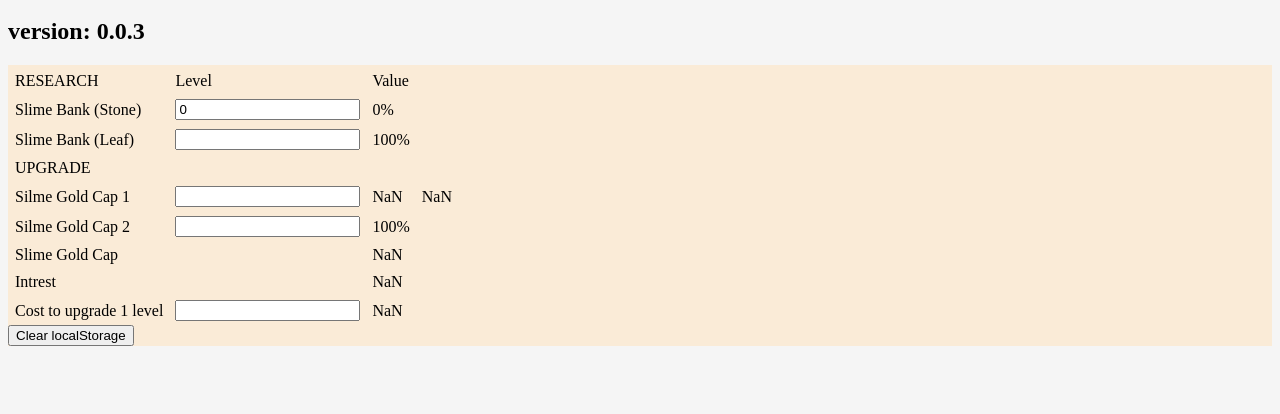
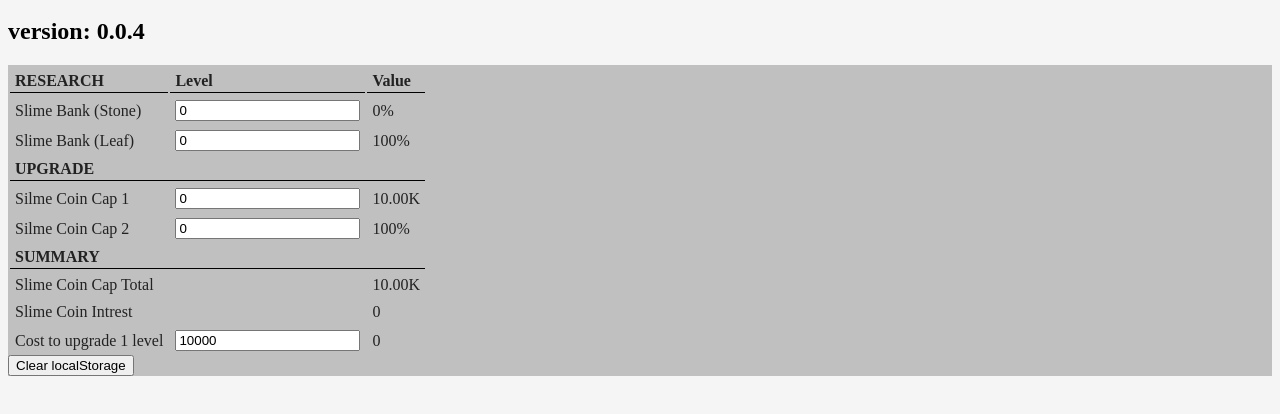
Before and after one commit to PR0CESSUS/ieh2calc, a plain HTML site: page index.html in a window 1280 px wide. Shown: the part 48-462 px from the top of the page. Drawn offline with Linux system fonts and the light colour scheme.

Commit message:
ver 0.0.4

```diff
--- a/index.html
+++ b/index.html
@@ -9,52 +9,55 @@
     </head>
     <body onload="load();">
         <h1>IEH2calc</h1>
-        <h2>version: 0.0.3</h2>
-        <div style="background-color: antiquewhite;">
+        <h2>version: 0.0.4</h2>
+        <div>
             <table>
                 <tr>
-                    <td>RESEARCH</td>
-                    <td>Level</td>
-                    <td>Value</td>
+                    <td class="tablehead">RESEARCH</td>
+                    <td class="tablehead">Level</td>
+                    <td class="tablehead">Value</td>
                 </tr>
                 <tr>
                     <td>Slime Bank (Stone)</td>
                     <td>
-                    <form><input type="text" id="research-slime-bank-stone-level"  value="0" onchange="Research_Slime_Bank_Stone(this.value)"></form>
+                    <form><input type="text" id="slime-bank-research-stone-level"  value="0" onchange="Research_Slime_Bank_Stone(this.value)"></form>
                     </td>
-                    <td id="research-slime-bank-stone-value">s</td>
+                    <td id="slime-bank-research-stone-value">$value</td>
                     <td></td>
                 </tr>
                 <tr>
                     <td>Slime Bank (Leaf)</td>
-                    <td><form><input type="text" id="research-slime-bank-leaf-level" value="0" onchange="Research_Slime_Bank_Leaf(this.value)"></form></td>
-                    <td id="research-slime-bank-leaf-value">$value</td>
+                    <td><form><input type="text" id="slime-bank-research-leaf-level" value="0" onchange="Research_Slime_Bank_Leaf(this.value)"></form></td>
+                    <td id="slime-bank-research-leaf-value">$value</td>
                 </tr>
                 <tr>
-                    <td colspan="3">UPGRADE</td>
+                    <td colspan="3" class="tablehead">UPGRADE</td>
                 </tr>
                 <tr>
-                    <td>Silme Gold Cap 1</td>
-                    <td><form><input type="text" id="upgrade-slime-bank-cap-1-level" value="0" onchange="Upgrade_Slime_Bank_Gold_Cap_1(this.value)"></form></td>
-                    <td id="upgrade-slime-bank-cap-1-value">$value</td>
-                    <td id="upgrade-slime-bank-cap-1-value-new">1111</td>
+                    <td>Silme Coin Cap 1</td>
+                    <td><form><input type="text" id="slime-bank-upgrade-slime-coin-cap-1-level" value="0" onchange="Upgrade_Slime_Bank_Gold_Cap_1(this.value)"></form></td>
+                    <td id="slime-bank-upgrade-slime-coin-cap-1-value">$value</td>
                 </tr>
                 <tr>
-                    <td>Silme Gold Cap 2</td>
-                    <td><form><input type="text" id="upgrade-slime-bank-cap-2-level" value="0" onchange="Upgrade_Slime_Bank_Gold_Cap_2(this.value)"></form></td>
-                    <td id="upgrade-slime-bank-cap-2-value">$value</td>
+                    <td>Silme Coin Cap 2</td>
+                    <td><form><input type="text" id="slime-bank-upgrade-slime-coin-cap-2-level" value="0" onchange="Upgrade_Slime_Bank_Gold_Cap_2(this.value)"></form></td>
+                    <td id="slime-bank-upgrade-slime-coin-cap-2-value">$value</td>
                 </tr>
                 <tr>
-                    <td colspan="2">Slime Gold Cap</td>
-                    <td id="slime-bank-gold-cap-value">$value</td>
+                    <td colspan="3" class="tablehead">SUMMARY</td>
+
                 </tr>
                 <tr>
-                    <td colspan="2">Intrest</td>
+                    <td colspan="2">Slime Coin Cap Total</td>
+                    <td id="slime-bank-slime-coin-cap-value">$value</td>
+                </tr>
+                <tr>
+                    <td colspan="2">Slime Coin Intrest</td>
                     <td id="slime-bank-intrest">$value</td>
                 </tr>
                 <tr>
                     <td>Cost to upgrade 1 level</td>
-                    <td><form><input type="text" id="upgrade-slime-bank-cap-1-cost" value="0" onchange="Upgrade_Slime_Bank_Gold_Cap_1_Cost(this.value)"></form></td>
+                    <td><form><input type="text" id="slime-bank-upgrade-slime-coin-cap-1-cost" value="10000" onchange="Slime_Bank_Upgrade_Slime_Coin_Cap_1_Cost(this.value)"></form></td>
                     <td id="slime-bank-optimiser">$value</td>
                 </tr>
             </table>
--- a/script.js
+++ b/script.js
@@ -1,24 +1,38 @@
 function load() {
 
 
-    if (localStorage.getItem('research-slime-bank-stone-level')) {
-      document.getElementById('research-slime-bank-stone-level').value = localStorage.getItem('research-slime-bank-stone-level');
-      Research_Slime_Bank_Stone(localStorage.getItem('research-slime-bank-stone-level'));
+    if (localStorage.getItem('slime-bank-research-stone-level')) {
+      document.getElementById('slime-bank-research-stone-level').value = localStorage.getItem('slime-bank-research-stone-level');
+      Research_Slime_Bank_Stone(localStorage.getItem('slime-bank-research-stone-level'));
   } else {Research_Slime_Bank_Stone(0);}
 
+    if (localStorage.getItem('slime-bank-research-leaf-level')) {
+      document.getElementById('slime-bank-research-leaf-level').value = localStorage.getItem('slime-bank-research-leaf-level');
+      Research_Slime_Bank_Leaf(localStorage.getItem('slime-bank-research-leaf-level'));
+    } else {Research_Slime_Bank_Leaf(0);}
 
-    document.getElementById('research-slime-bank-leaf-level').value = localStorage.getItem('research-slime-bank-leaf-level');
-    document.getElementById('upgrade-slime-bank-cap-1-level').value = localStorage.getItem('upgrade-slime-bank-cap-1-level');
-    document.getElementById('upgrade-slime-bank-cap-2-level').value = localStorage.getItem('upgrade-slime-bank-cap-2-level');
-    document.getElementById('upgrade-slime-bank-cap-1-cost').value = localStorage.getItem('upgrade-slime-bank-cap-1-cost');
+    if (localStorage.getItem('slime-bank-upgrade-slime-coin-cap-1-level')) {
+      document.getElementById('slime-bank-upgrade-slime-coin-cap-1-level').value = localStorage.getItem('slime-bank-upgrade-slime-coin-cap-1-level');
+      Upgrade_Slime_Bank_Gold_Cap_1(localStorage.getItem('slime-bank-upgrade-slime-coin-cap-1-level'));
+    } else {Upgrade_Slime_Bank_Gold_Cap_1(0);}
 
-    Research_Slime_Bank_Leaf(localStorage.getItem('research-slime-bank-leaf-level'));
-    Upgrade_Slime_Bank_Gold_Cap_1(localStorage.getItem('upgrade-slime-bank-cap-1-level'));
-    Upgrade_Slime_Bank_Gold_Cap_2(localStorage.getItem('upgrade-slime-bank-cap-2-level'));
+    if (localStorage.getItem('slime-bank-upgrade-slime-coin-cap-2-level')) {
+      document.getElementById('slime-bank-upgrade-slime-coin-cap-2-level').value = localStorage.getItem('slime-bank-upgrade-slime-coin-cap-2-level');
+      Upgrade_Slime_Bank_Gold_Cap_2(localStorage.getItem('slime-bank-upgrade-slime-coin-cap-2-level'));
+    } else {Upgrade_Slime_Bank_Gold_Cap_2(0);}
+
+    if (localStorage.getItem('slime-bank-upgrade-slime-coin-cap-1-cost')) {
+      document.getElementById('slime-bank-upgrade-slime-coin-cap-1-cost').value = localStorage.getItem('slime-bank-upgrade-slime-coin-cap-1-cost');
+    } else {}
+
+
+
+
+
     Slime_Bank_Gold_Cap_Total();
     Slime_Bank_Intrest();
     Slime_Bank_Optimiser();
-    document.getElementById('upgrade-slime-bank-cap-1-value-new').innerHTML = convert(localStorage.getItem('upgrade-slime-bank-cap-1-value'));
+    // document.getElementById('upgrade-slime-bank-cap-1-value-new').innerHTML = convert(localStorage.getItem('upgrade-slime-bank-cap-1-value'));
     // console.log(key);
     // console.log(localStorage.getItem(key));
 }
@@ -30,48 +44,38 @@ function restart() {
 
 function convert(input) {
   input = parseFloat(input);
+  // console.log(input);
   var output = 0;
-  if (1 < input > 1000) {
-    output = input;
-  }
-    else if (1000000 < input > 1000) {
-    output = Math.round(input / 1000) + 'K';
-  } else if (1000000000 < input > 1000000) {
-    output = Math.round(input / 1000000) + 'M';
-  } else if (1000000000000 < input > 1000000000) {
-    output = Math.round(input / 1000000000) + 'B';
-  } else if (1000000000000000 < input > 100000000000) {
-    output = Math.round(input / 1000000000000) + 'T';
-  }
-   else {
-    output = input.toExponential(2);
-    // console.log('notacja naukowa');
-  }
+  if (input <= 1000) {output = Math.round(input);}
+    else if (input <= 1000000) {output = (input / 1000).toFixed(2) + 'K';}
+    else if (input <= 1000000000) {output = (input / 1000000).toFixed(2) + 'M';}
+    else if (input <= 1000000000000) {output = (input / 1000000000).toFixed(2) + 'B';}
+    else if (input <= 1000000000000000) {output = (input / 1000000000000).toFixed(2) + 'T';}
+    else {output = input.toExponential(2);}
 
   return output;
 }
 
 function Slime_Bank_Gold_Cap_Total() {
-  output = localStorage.getItem('upgrade-slime-bank-cap-1-value') * ((localStorage.getItem('research-slime-bank-leaf-level') * 2 + 100) / 100) * (localStorage.getItem('upgrade-slime-bank-cap-2-value') / 100);
-  console.log(output);
-  document.getElementById('slime-bank-gold-cap-value').innerHTML = convert(output);
+  output = localStorage.getItem('slime-bank-upgrade-slime-coin-cap-1-value') * ((localStorage.getItem('slime-bank-research-leaf-level') * 2 + 100) / 100) * (localStorage.getItem('slime-bank-upgrade-slime-coin-cap-2-value') / 100);
+  localStorage.setItem('slime-bank-slime-coin-cap-total', output);
+  document.getElementById('slime-bank-slime-coin-cap-value').innerHTML = convert(output);
 }
 
 function Slime_Bank_Intrest() {
-  intrest = (document.getElementById('research-slime-bank-stone-level').value * 0.001 ) * document.getElementById('slime-bank-gold-cap-value').innerHTML
+  intrest = (document.getElementById('slime-bank-research-stone-level').value * 0.001 ) * localStorage.getItem('slime-bank-slime-coin-cap-total');
+  localStorage.setItem('slime-bank-intrest', intrest);
   document.getElementById('slime-bank-intrest').innerHTML = convert(intrest);
 }
 
 function Slime_Bank_Optimiser() {
-  console.log(document.getElementById('slime-bank-intrest').innerHTML);
-  console.log(document.getElementById('upgrade-slime-bank-cap-1-cost').value);
-  output = document.getElementById('slime-bank-intrest').innerHTML / document.getElementById('upgrade-slime-bank-cap-1-cost').value;
+
+  output = localStorage.getItem('slime-bank-intrest') / document.getElementById('slime-bank-upgrade-slime-coin-cap-1-cost').value;
   document.getElementById('slime-bank-optimiser').innerHTML = output;
-  console.log(output);
 }
 
 function Upgrade_Slime_Bank_Gold_Cap_1(input) {
-  if (input != localStorage.getItem('upgrade-slime-bank-cap-1-level')) {
+  if (input != localStorage.getItem('slime-bank-upgrade-slime-coin-cap-1-level')) {
     var base = 10000;
     var i = 1;
     var buffer = -10;
@@ -83,12 +87,13 @@ function Upgrade_Slime_Bank_Gold_Cap_1(input) {
       i++;
   }
     output = base + base * input + sum;
-    document.getElementById('upgrade-slime-bank-cap-1-value').innerHTML = convert(output);
-    localStorage.setItem('upgrade-slime-bank-cap-1-level', input);
-    localStorage.setItem('upgrade-slime-bank-cap-1-value', output);
+    document.getElementById('slime-bank-upgrade-slime-coin-cap-1-value').innerHTML = convert(output);
+    localStorage.setItem('slime-bank-upgrade-slime-coin-cap-1-level', input);
+    localStorage.setItem('slime-bank-upgrade-slime-coin-cap-1-value', output);
   } else {
-    document.getElementById('upgrade-slime-bank-cap-1-value').innerHTML = convert(localStorage.getItem('upgrade-slime-bank-cap-1-value'));
+    document.getElementById('slime-bank-upgrade-slime-coin-cap-1-value').innerHTML = convert(localStorage.getItem('slime-bank-upgrade-slime-coin-cap-1-value'));
   }
+  Slime_Bank_Gold_Cap_Total();
   }
 
   function Upgrade_Slime_Bank_Gold_Cap_2(input) {
@@ -102,31 +107,26 @@ function Upgrade_Slime_Bank_Gold_Cap_1(input) {
       sum += buffer;
       i++;
   }
-    document.getElementById('upgrade-slime-bank-cap-2-value').innerHTML = sum+100+'%';
-    localStorage.setItem('upgrade-slime-bank-cap-2-level', input);
-    localStorage.setItem('upgrade-slime-bank-cap-2-value', sum + 100);
+    document.getElementById('slime-bank-upgrade-slime-coin-cap-2-value').innerHTML = sum+100+'%';
+    localStorage.setItem('slime-bank-upgrade-slime-coin-cap-2-level', input);
+    localStorage.setItem('slime-bank-upgrade-slime-coin-cap-2-value', sum + 100);
     // return base + base * input + sum;
-
+    Slime_Bank_Gold_Cap_Total();
   }
 
-  function Upgrade_Slime_Bank_Gold_Cap_1_Cost(input) {
-    localStorage.setItem('upgrade-slime-bank-cap-1-cost', input);
+  function Slime_Bank_Upgrade_Slime_Coin_Cap_1_Cost(input) {
+    localStorage.setItem('slime-bank-upgrade-slime-coin-cap-1-cost', input);
   }
 
 
   function Research_Slime_Bank_Stone(input) {
-    // output = +(input * 0.1).toFixed(8)+'%';
-    document.getElementById('research-slime-bank-stone-value').innerHTML = +(input * 0.1).toFixed(8)+'%';
-    localStorage.setItem('research-slime-bank-stone-level', input);
-    // localStorage.setItem('research-slime-bank-stone-value', )
-
-    // return +(input * 0.1).toFixed(8)
+    document.getElementById('slime-bank-research-stone-value').innerHTML = +(input * 0.1).toFixed(8)+'%';
+    localStorage.setItem('slime-bank-research-stone-level', input);
+    Slime_Bank_Intrest();
   }
 
   function Research_Slime_Bank_Leaf(input) {
-
-    document.getElementById('research-slime-bank-leaf-value').innerHTML = +(input * 2).toFixed(8)+100+'%';
-    localStorage.setItem('research-slime-bank-leaf-level', input);
-
-    // return +(input * 0.1).toFixed(8)
+    document.getElementById('slime-bank-research-leaf-value').innerHTML = +(input * 2).toFixed(8)+100+'%';
+    localStorage.setItem('slime-bank-research-leaf-level', input);
+    Slime_Bank_Gold_Cap_Total();
   }
--- a/style.css
+++ b/style.css
@@ -2,8 +2,22 @@ body {
     background-color: whitesmoke;
 }
 
+div {
+    background-color: silver;
+}
+
+
+.tablehead {
+    font-weight: bold;
+    border-bottom: 1px solid black;
+}
+
 form {
     margin: 0;
+}
+
+table {
+    color: #222222;
 }
 
 tr {
@@ -12,7 +26,7 @@ tr {
 }
 
 td {
-    margin: 2 2 2 2;
+    margin: 0;
     padding: 5 5 2 5;
     /* padding-right: 0;
     padding-left: 0; */
```
